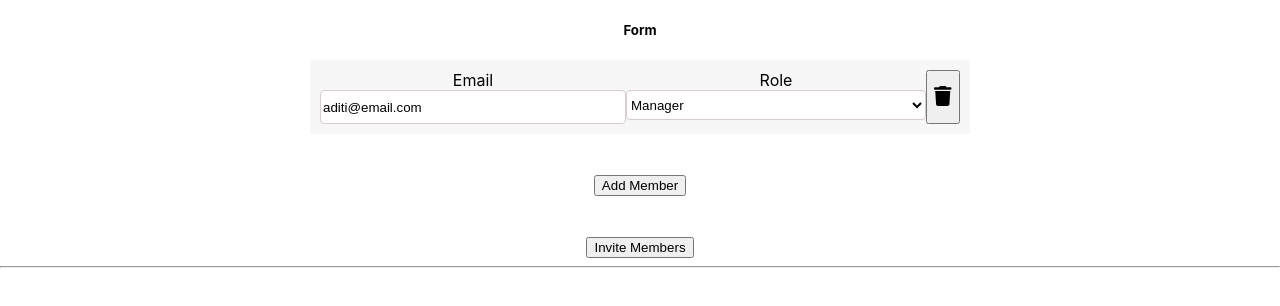
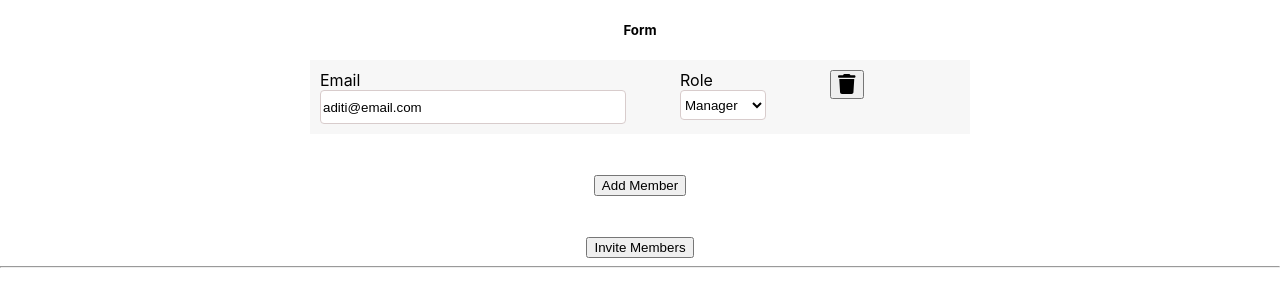
Before and after one commit to aditiacharya01/form-validation, a React (Create React App) app: page / in a window 1280 px wide. Shown: the top 306 px of the page. Built offline with nearby package versions, Linux system fonts and the light colour scheme.

Commit message:
adjusted the elements on the grid

```diff
--- a/src/atoms/Select.tsx
+++ b/src/atoms/Select.tsx
@@ -5,7 +5,6 @@ import Label from "./Label";
 
 const StyledSelect = styled.select<InputProps>`
   height: 30px;
-  width: 300px;
   border-radius: 4px;
   background-color: #fff;
   border: 1px solid #d8cccc;
--- a/src/templates/Form.tsx
+++ b/src/templates/Form.tsx
@@ -20,7 +20,9 @@ const StyledWrapper = styled.div`
 `;
 
 const StyledContainer = styled.div`
-  display: flex;
+  display: grid;
+  grid-template-columns: 360px 150px 80px;
+  text-align: left;
 `;
 
 const MemberForm: FC = () => {
@@ -70,6 +72,7 @@ const MemberForm: FC = () => {
                           <div key={index}>
                             <StyledWrapper>
                               <StyledContainer>
+                                <div>
                                   <Field
                                     placeholder="user email"
                                     name={`users.${index}.email`}
@@ -78,8 +81,9 @@ const MemberForm: FC = () => {
                                     id={`users-email-${index}`}
                                   />
                                   <ErrorMessage name={`users.${index}.email`} />
+                                </div>
 
-                                <br />
+                                <div>
                                   <Field
                                     placeholder="user role"
                                     name={`users.${index}.role`}
@@ -89,15 +93,16 @@ const MemberForm: FC = () => {
                                     id={`users-role-${index}`}
                                   />
                                   <ErrorMessage name={`users.${index}.role`} />
-                                <br />
-
+                                </div>
+                                <div>
                                   <button
                                     type="button"
                                     onClick={() => arrayHelpers.remove(index)} // remove a friend from the list
                                     data-testid={`remove-button-${index}`}
                                   >
                                     <Icon icon={faTrash} />
-                                </button>
+                                  </button>{" "}
+                                </div>
                               </StyledContainer>
                             </StyledWrapper>
                             <br />
@@ -126,7 +131,7 @@ const MemberForm: FC = () => {
                       </button>
                     </div>
 
-                    <div>{errors.users}</div>
+                    {/* <div>{errors.users}</div> */}
                   </div>
                 );
               }}
```
Lines whose indentation alone changed are shown as unchanged.
